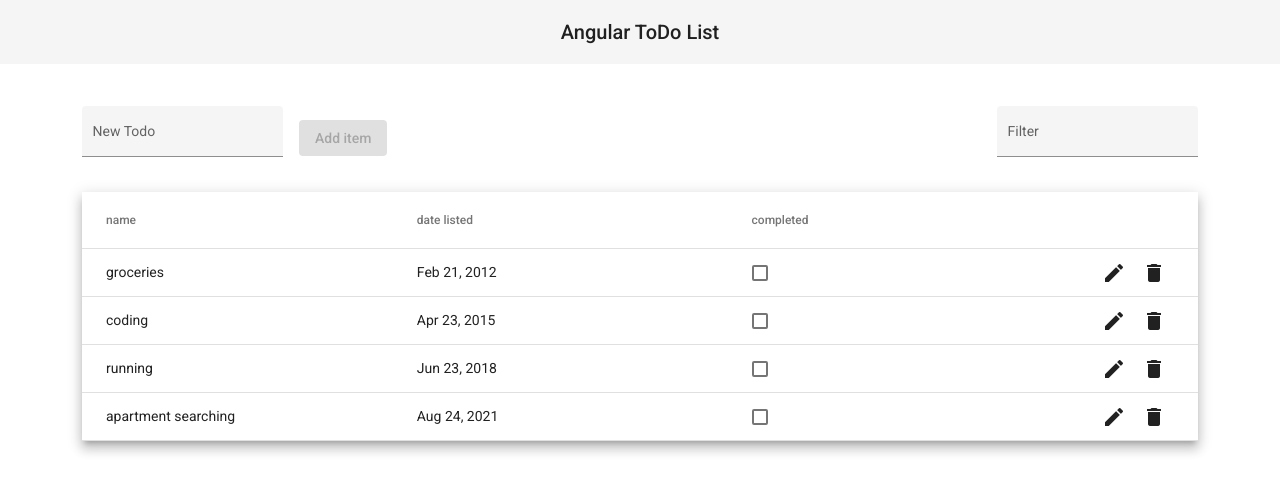
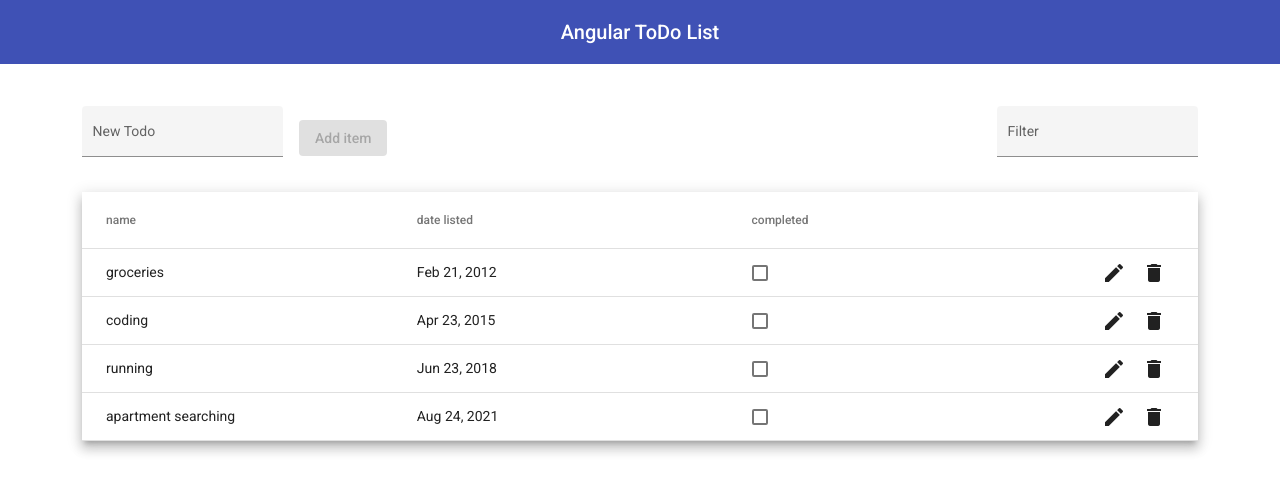
Before and after one commit to AlexHurrell/todo-list-angular-ngrx, an Angular app: page / in a window 1280 px wide. Shown: the top 492 px of the page. Built offline with nearby package versions, Linux system fonts and the light colour scheme.

Commit message:
change theme

```diff
--- a/angular.json
+++ b/angular.json
@@ -28,7 +28,7 @@
             "inlineStyleLanguage": "scss",
             "assets": ["src/favicon.ico", "src/assets"],
             "styles": [
-              "./node_modules/@angular/material/prebuilt-themes/deeppurple-amber.css",
+              "./node_modules/@angular/material/prebuilt-themes/indigo-pink.css",
               "src/styles.scss"
             ],
             "scripts": []
--- a/src/app/app.component.html
+++ b/src/app/app.component.html
@@ -1,5 +1,5 @@
 <div>
-  <mat-toolbar class="toolbar"> Angular ToDo List </mat-toolbar>
+  <mat-toolbar class="toolbar" color="primary"> Angular ToDo List </mat-toolbar>
 </div>
 
 <div class="router">
```
